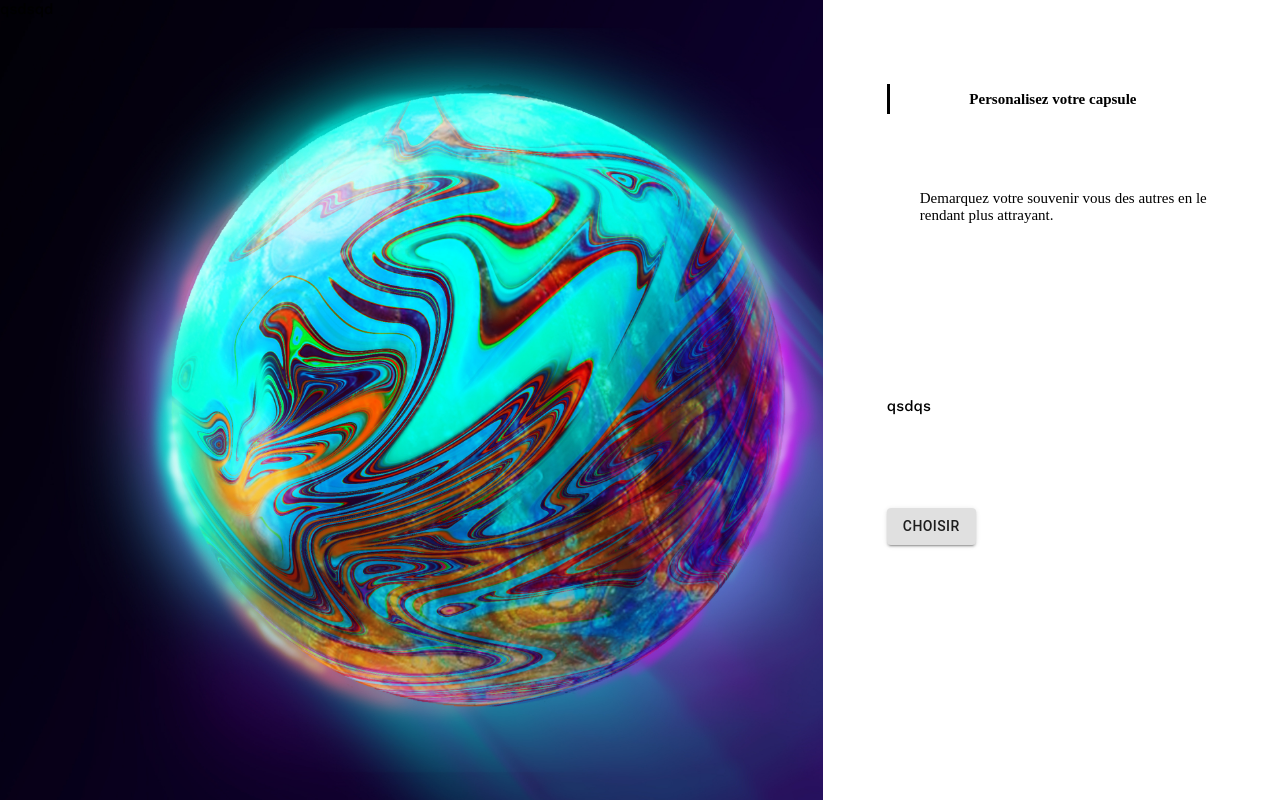
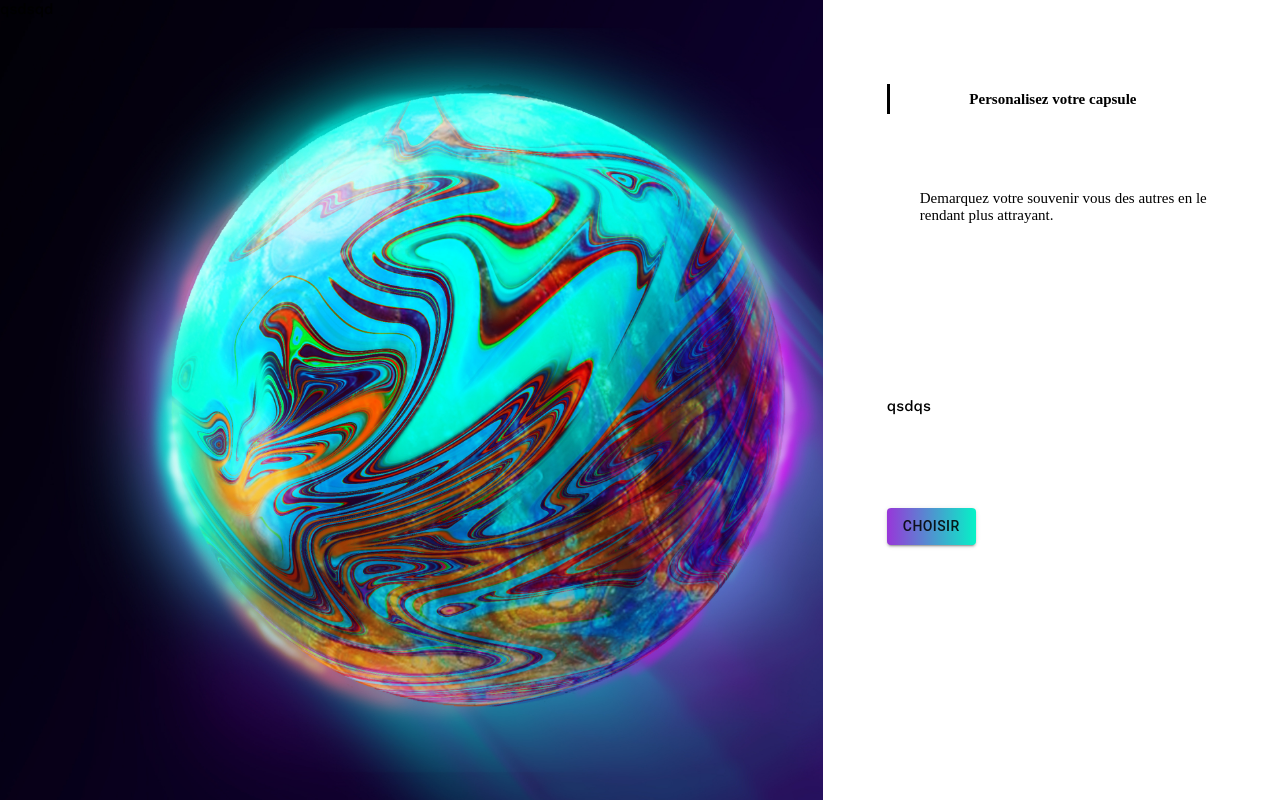
Before and after one commit to 404BNFound/Reactjs, a React (Create React App) app: page /ChoixCapsule in a window 1280 px wide. Built offline with nearby package versions, Linux system fonts and the light colour scheme.

Commit message:
choix capsule page

```diff
--- a/src/components/ChoixCapsule.jsx
+++ b/src/components/ChoixCapsule.jsx
@@ -18,7 +18,7 @@ import { Button } from '@material-ui/core';
                   <div className='color'>qsdqs
                   </div>
                   <div className='btn'>
-                  <Button variant="contained">Choisir</Button>
+                  <Button variant="contained" className='bouton'>Choisir</Button>
                   </div>
                 </div>
 
--- a/src/components/assets/css/ChoixCapsule.css
+++ b/src/components/assets/css/ChoixCapsule.css
@@ -54,3 +54,7 @@ h1,h2,h3,h4,h5,h6,p{
   flex: 0.5;
 
 }
+.bouton{
+  background: rgb(152,54,217);
+  background: linear-gradient(90deg, rgba(152,54,217,1) 0%, rgba(5,242,199,1) 100%);
+}
```
